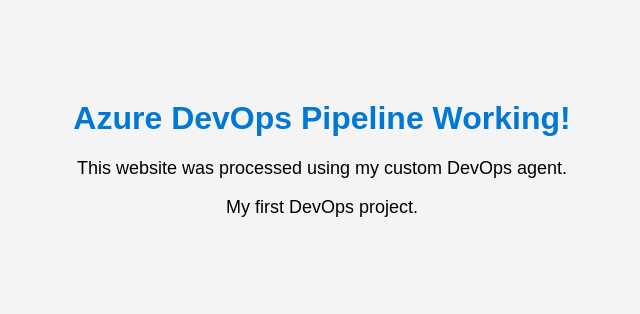
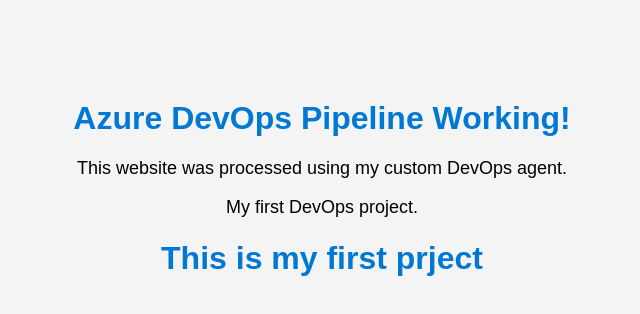
Before and after one commit to lintosamuel2025/simple-Project, a plain HTML site: page index.html in a window 1280 px wide. Shown: the whole page, without its empty margins (318-958 px from the left). Drawn offline with Linux system fonts and the light colour scheme.

Commit message:
Update index.html

```diff
--- a/index.html
+++ b/index.html
@@ -13,6 +13,8 @@
         <p>This website was processed using my custom DevOps agent.</p>
 
         <p>My first DevOps project.</p>
+<h1>This is my first prject </h1>
+
     </div>
 
 </body>
```
